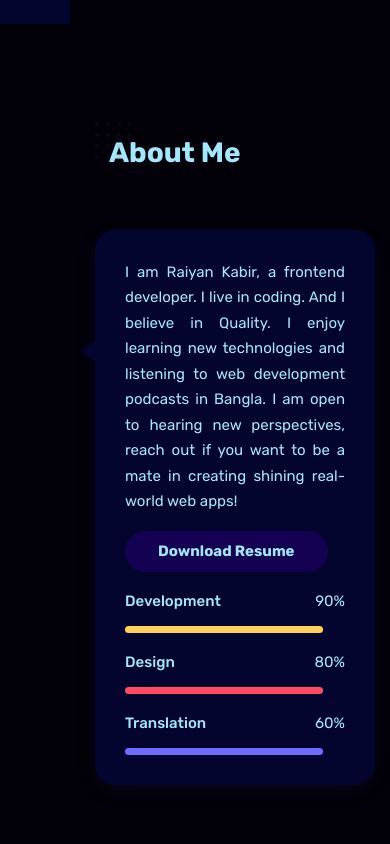
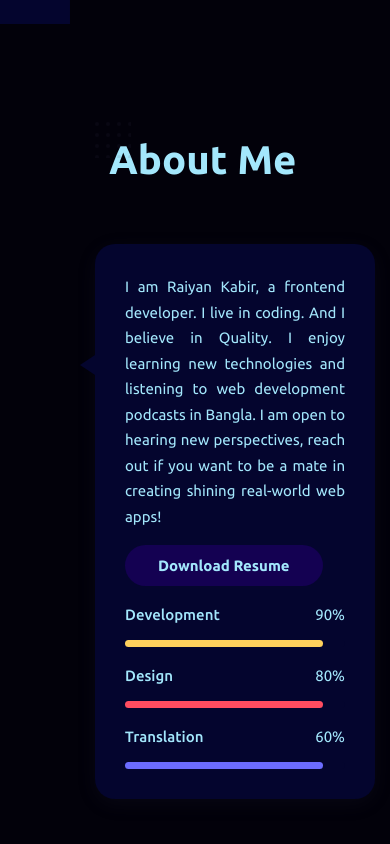
Before and after one commit to Raiyan109/raiyan-portfolio-fe, a React (Vite) app: page / in a window 390 px wide. Shown: the part 820-1664 px from the top of the page. Built offline with nearby package versions, Linux system fonts and the light colour scheme.

Commit message:
framer motion branch

```diff
--- a/src/components/home/Home.jsx
+++ b/src/components/home/Home.jsx
@@ -29,7 +29,6 @@
                     <HeaderSocials />
 
                     <a href="#contact" className="btn">Hire Me !
-
                     </a>
                 </div>
 
--- a/src/index.css
+++ b/src/index.css
@@ -1,4 +1,5 @@
-@import url('https://fonts.googleapis.com/css2?family=Poppins:wght@300;400;600;700&family=Rubik:wght@400;500;600;700&display=swap');
+/* @import url('https://fonts.googleapis.com/css2?family=Poppins:wght@300;400;600;700&family=Rubik:wght@400;500;600;700&display=swap'); */
+@import url('https://fonts.googleapis.com/css2?family=Ubuntu:wght@400;500;700&display=swap');
 
 @tailwind base;
 @tailwind components;
@@ -21,7 +22,8 @@
 
     /* ====================Font and Typography===================== */
     /* .5rem = 8px  |  1rem = 16px */
-    --body-font: 'Rubik', sans-serif;
+    --body-font: 'Ubuntu', sans-serif;
+    /* --body-font: 'Rubik', sans-serif; */
     --h1-font-size: 2.25rem;
     --h2-font-size: 1.5rem;
     --h3-font-size: 1.25rem;
@@ -46,7 +48,7 @@
 /* ===== Responsive typography ================== */
 @media screen and (max-width:1024px) {
     :root {
-        --h1-font-size: 1.75rem;
+        --h1-font-size: 40px;
         --h2-font-size: 1.25rem;
         --h3-font-size: 1rem;
         --normal-font-size: 0.938rem;
```
